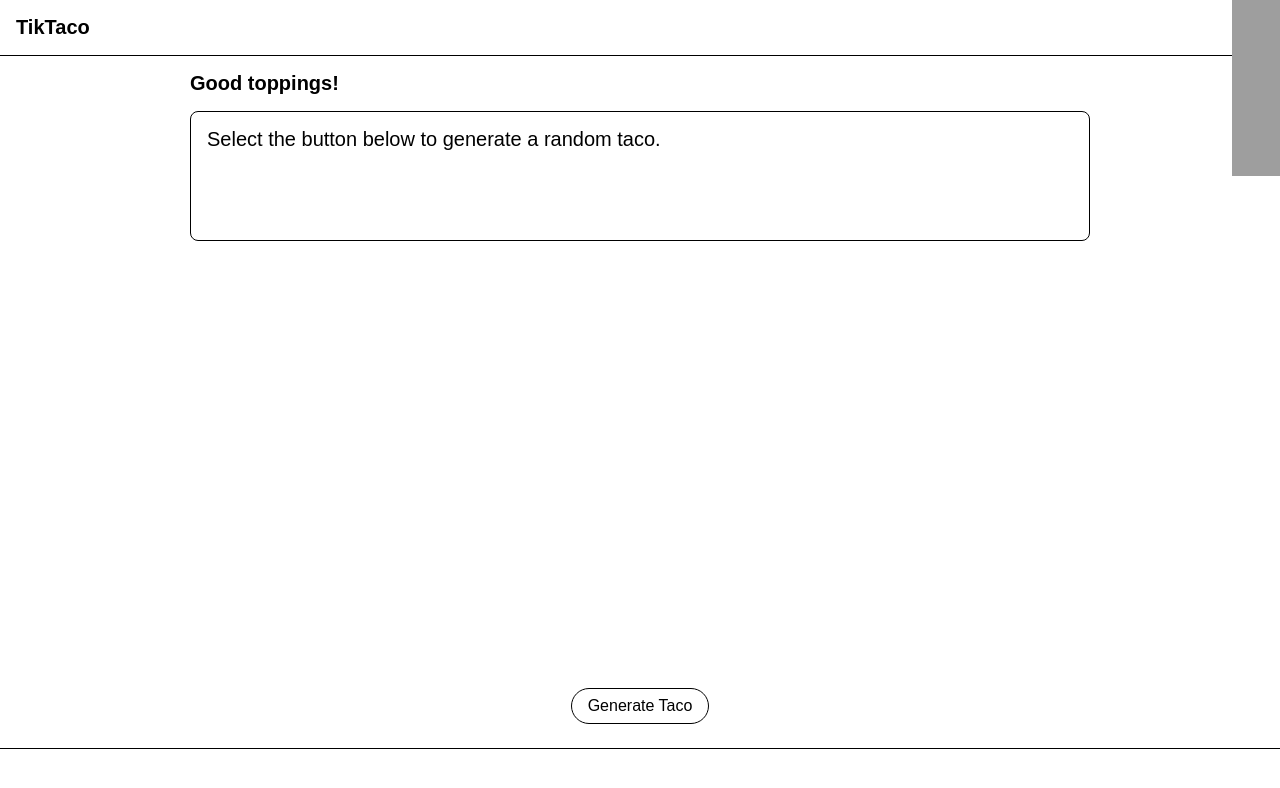
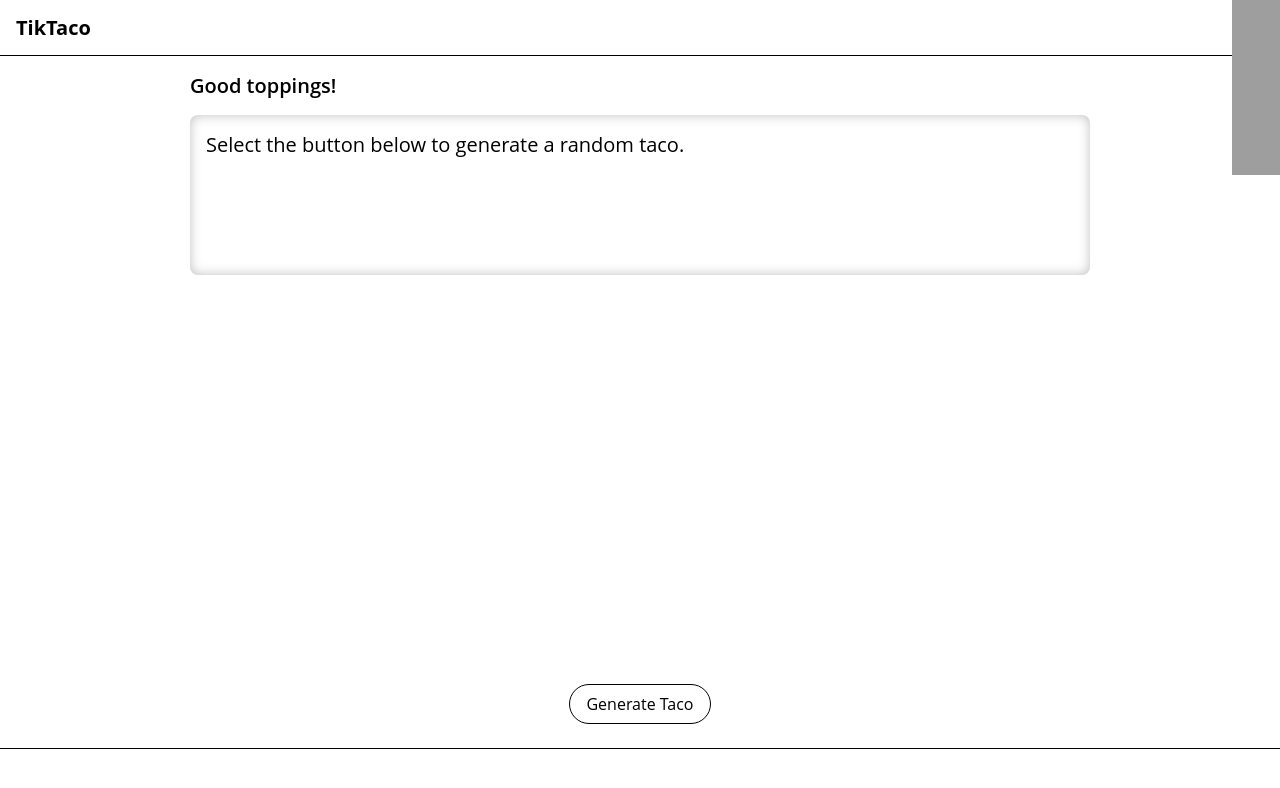
Before and after one commit to jon-schlandt/TikTaco, a React (Create React App) app: page / in a window 1280 px wide. Shown: the top 788 px of the page. Built offline with nearby package versions, Linux system fonts and the light colour scheme; grey boxes are pictures that could not be loaded.

Commit message:
Format and style taco display

```diff
--- a/src/ Components/TacoGenerator/TacoGenerator.css
+++ b/src/ Components/TacoGenerator/TacoGenerator.css
@@ -16,18 +16,31 @@
   position: sticky;
   margin-bottom: 16px;
   font-size: 1.25em;
+  font-weight: 600;
 }
 
 .taco-display > div {
   min-height: 128px;
-  border: solid 1px rgb(0, 0, 0);
+  /* border: solid 1px rgb(0, 0, 0); */
+  padding: 16px;
   border-radius: 8px;
+  box-shadow: inset 0 0 12px rgb(0, 0, 0, .25);
 }
 
 .generation-msg,
 .display-text {
-  margin: 16px;
+  /* margin: 16px; */
   font-size: 1.25em;
+}
+
+.display-text {
+  line-height: 1.25em;
+  font-weight: lighter;
+}
+
+.display-text > span  {
+  font-weight: 600;
+  font-style: normal;
 }
 
 .generator-btns {
--- a/src/index.css
+++ b/src/index.css
@@ -1,7 +1,7 @@
 * {
   margin: unset;
   padding: unset;
-  font-family: Arial, Helvetica, sans-serif;
+  font-family: 'Open Sans';
   text-decoration: unset;
   color: rgb(0, 0, 0)
 }
--- a/src/utils/utilites.tsx
+++ b/src/utils/utilites.tsx
@@ -59,7 +59,7 @@ export function shapeTacoDetails(data: ITacoDetails): IShapedTacoDetails {
 
 export function formatDisplayText(tacoDetails: IShapedTacoDetails) {
   return (
-    <p className='display-text'>{`${tacoDetails.base_layer.name} with ${tacoDetails.condiment.name}, ganished with ${tacoDetails.mixin.name} topped off with ${tacoDetails.seasoning.name} and wrapped in a delicious ${tacoDetails.shell.name}`}</p>
+    <p className='display-text'><span>{tacoDetails.base_layer.name}</span> with <span>{tacoDetails.condiment.name}</span>, ganished with <span>{tacoDetails.mixin.name}</span> topped off with <span>{tacoDetails.seasoning.name}</span> and wrapped in a delicious <span>{tacoDetails.shell.name}</span></p>
   )
 }
 
```
